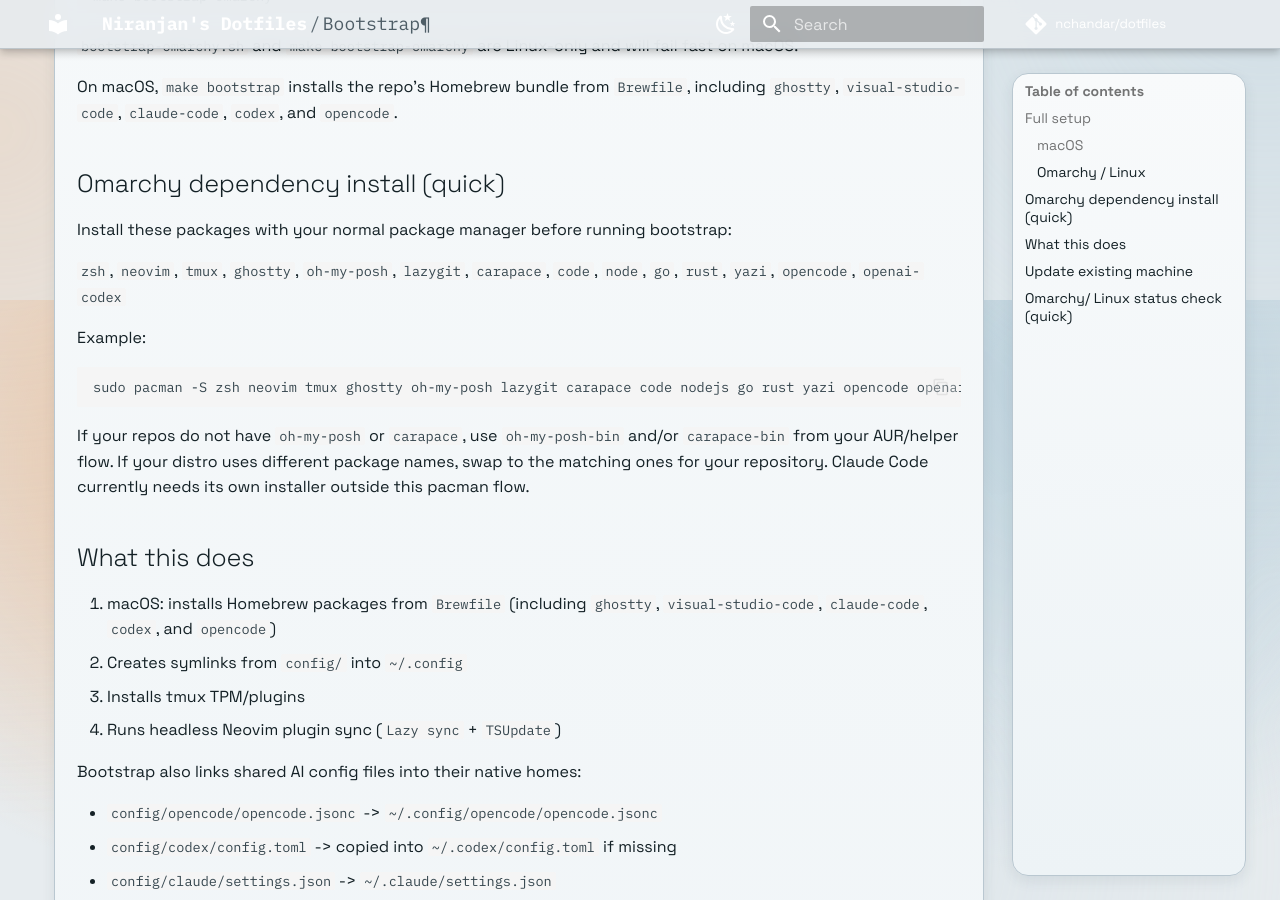
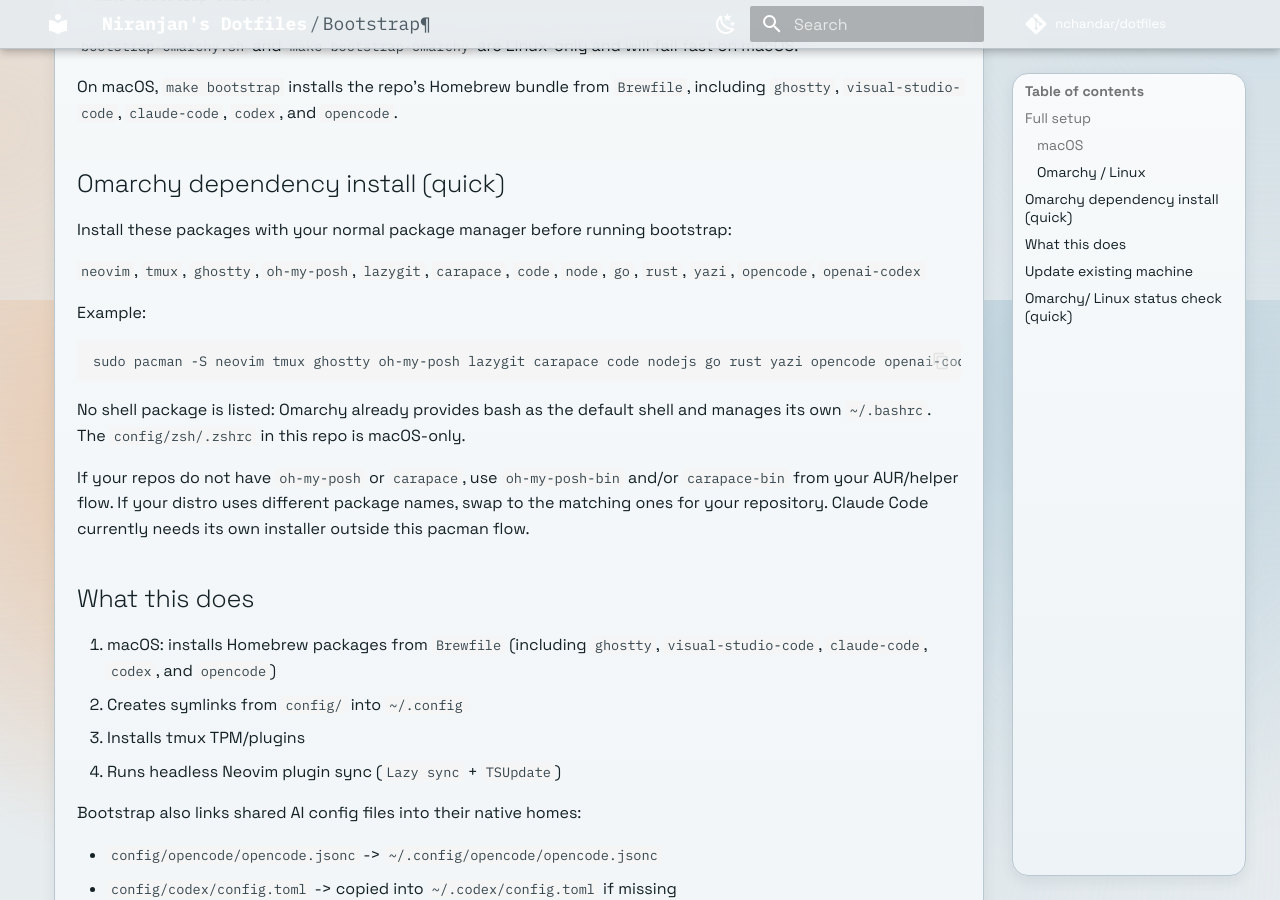
Before and after one commit to nchandar/dotfiles, an MkDocs documentation site: the page built from docs/setup/bootstrap.md, in a window 1280 px wide and 900 px high, scrolled down 600 px. Built offline with MkDocs 1.6.1 and Material for MkDocs 9.7.7, drawn with Linux system fonts in a browser that asks for light colours; comment, search, counter and statistics services are not loaded.

Commit message:
Document shells: zsh is macOS-only, Omarchy keeps bash
Omarchy ships bash as the default shell and owns ~/.bashrc (it sources
~/.local/share/omarchy/default/bash/rc for aliases, envs, fns, and
completions). Linking config/zsh/.zshrc there would sit alongside that
setup without replacing it, so stop linking a shell config on Linux
entirely and treat bash as unmanaged.

- bootstrap-omarchy.sh: drop the ~/.zshrc link and the zsh package;
  explain why in a comment at the link site
- README: add a Shells section stating the per-platform split; mark
  config/zsh/.zshrc macOS-only; remove zsh from the Omarchy dep list
  and manual link flow
- docs: note ~/.zshrc is macOS-only in symlinks, drop zsh from the
  Omarchy package list, and correct the shell assumptions in the
  ghostty and oh-my-posh pages

Co-Authored-By: Claude Opus 5 <noreply@anthropic.com>

````diff
--- a/docs/setup/bootstrap.md
+++ b/docs/setup/bootstrap.md
@@ -22,13 +22,15 @@ On macOS, `make bootstrap` installs the repo's Homebrew bundle from `Brewfile`,
 ## Omarchy dependency install (quick)
 Install these packages with your normal package manager before running bootstrap:
 
-`zsh`, `neovim`, `tmux`, `ghostty`, `oh-my-posh`, `lazygit`, `carapace`, `code`, `node`, `go`, `rust`, `yazi`, `opencode`, `openai-codex`
+`neovim`, `tmux`, `ghostty`, `oh-my-posh`, `lazygit`, `carapace`, `code`, `node`, `go`, `rust`, `yazi`, `opencode`, `openai-codex`
 
 Example:
 
 ```sh
-sudo pacman -S zsh neovim tmux ghostty oh-my-posh lazygit carapace code nodejs go rust yazi opencode openai-codex
+sudo pacman -S neovim tmux ghostty oh-my-posh lazygit carapace code nodejs go rust yazi opencode openai-codex
 ```
+
+No shell package is listed: Omarchy already provides bash as the default shell and manages its own `~/.bashrc`. The `config/zsh/.zshrc` in this repo is macOS-only.
 
 If your repos do not have `oh-my-posh` or `carapace`, use `oh-my-posh-bin` and/or `carapace-bin` from your AUR/helper flow.
 If your distro uses different package names, swap to the matching ones for your repository.
````
Also changed, not shown: README.md (+14 -4 lines), docs/setup/symlinks.md (+2 -1 lines), docs/tools/ghostty.md (+1 -1 lines), docs/tools/oh-my-posh.md (+2 -1 lines), 1 other file.
